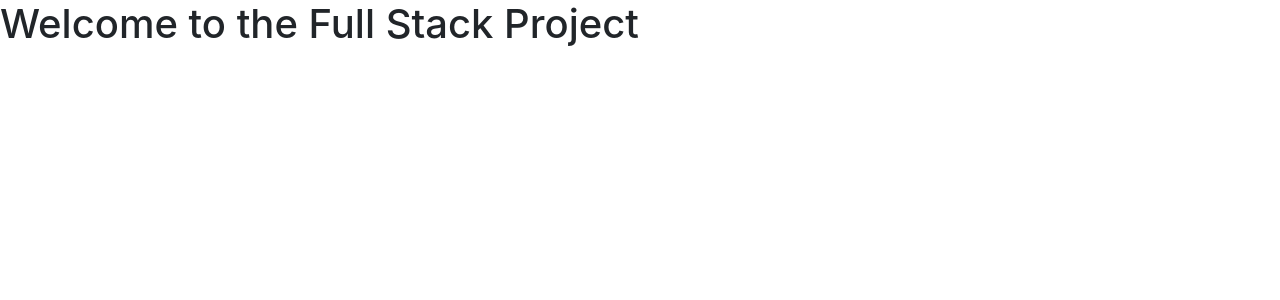
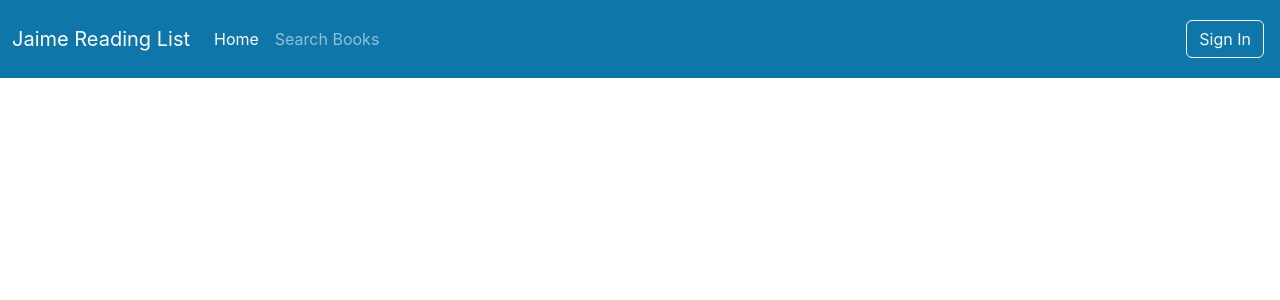
Before and after one commit to JDRGit/library-app, a React (Create React App) app: page / in a window 1280 px wide. Shown: the top 300 px of the page. Built offline with nearby package versions, Linux system fonts and the light colour scheme.

Commit message:
navbar component

```diff
--- a/src/App.tsx
+++ b/src/App.tsx
@@ -1,12 +1,9 @@
-import React from 'react';
-import './App.css';
+import React from "react";
+import "./App.css";
+import { Navbar } from "./layout/NavbarAndFooter/Navbar";
 
 function App() {
-  return (
-    <div className="App">
-      <h1>Welcome to the Full Stack Project</h1>
-    </div>
-  );
+  return <Navbar />;
 }
 
 export default App;
--- /dev/null
+++ b/src/layout/NavbarAndFooter/Navbar.tsx
@@ -0,0 +1,41 @@
+export const Navbar = () => {
+  return (
+    <nav className="navbar navbar-expand-lg navbar-dark main-color py-3">
+      <div className="container-fluid">
+        <span className="navbar-brand">Jaime Reading List</span>
+        <button
+          className="navbar-toggler"
+          type="button"
+          data-bs-toggle="collapse"
+          data-bs-target="#navbarNavDropdown"
+          aria-controls="navbarNavDropdown"
+          aria-expanded="false"
+          aria-label="Toggle navigation"
+        >
+          <span className="navbar-toggler-icon"></span>
+        </button>
+        <div className="collapse navbar-collapse" id="navbarNavDropdown">
+          <ul className="navbar-nav">
+            <li className="nav-item">
+              <a className="nav-link active" aria-current="page" href="#">
+                Home
+              </a>
+            </li>
+            <li className="nav-item">
+              <a className="nav-link" href="#">
+                Search Books
+              </a>
+            </li>
+          </ul>
+          <li className="navbar-nav ms-auto">
+            <li className="nav-item m-1">
+              <a type="button" className="btn btn-outline-light" href="#">
+                Sign In
+              </a>
+            </li>
+          </li>
+        </div>
+      </div>
+    </nav>
+  );
+};
```
